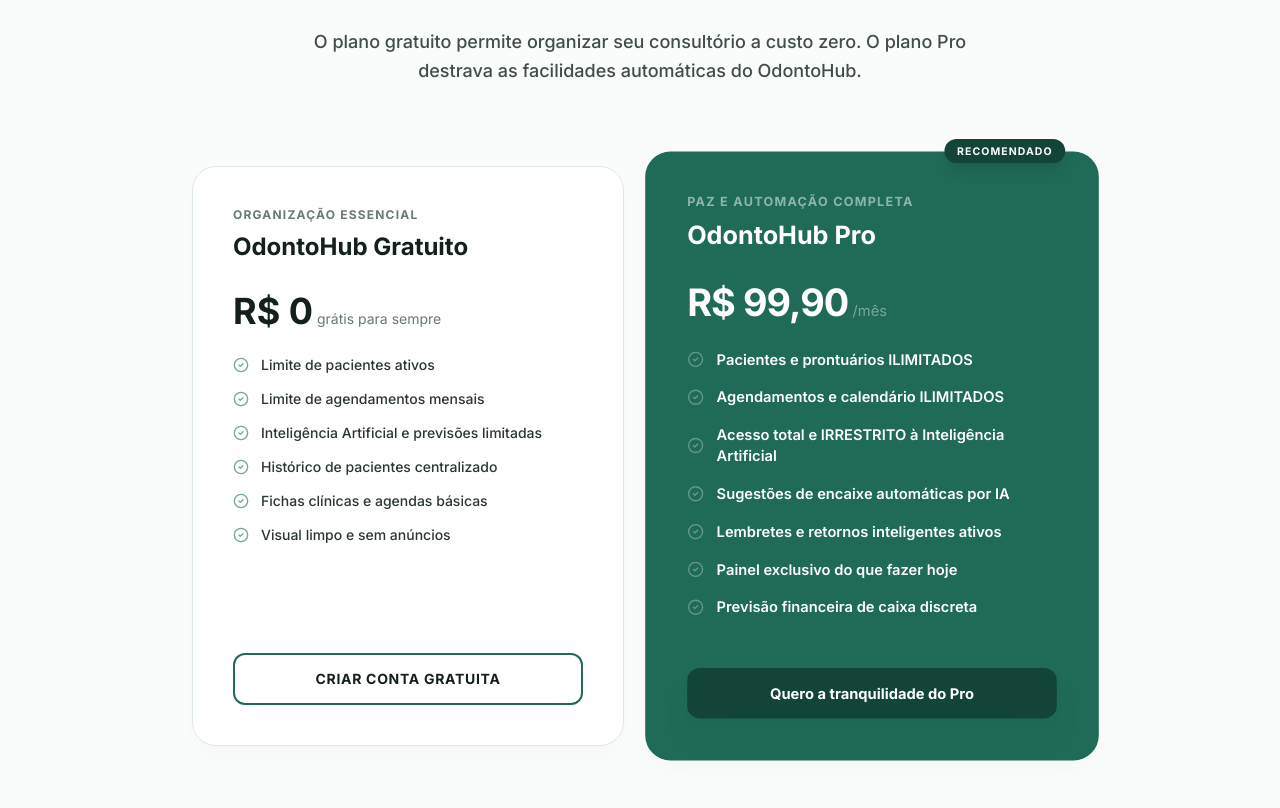
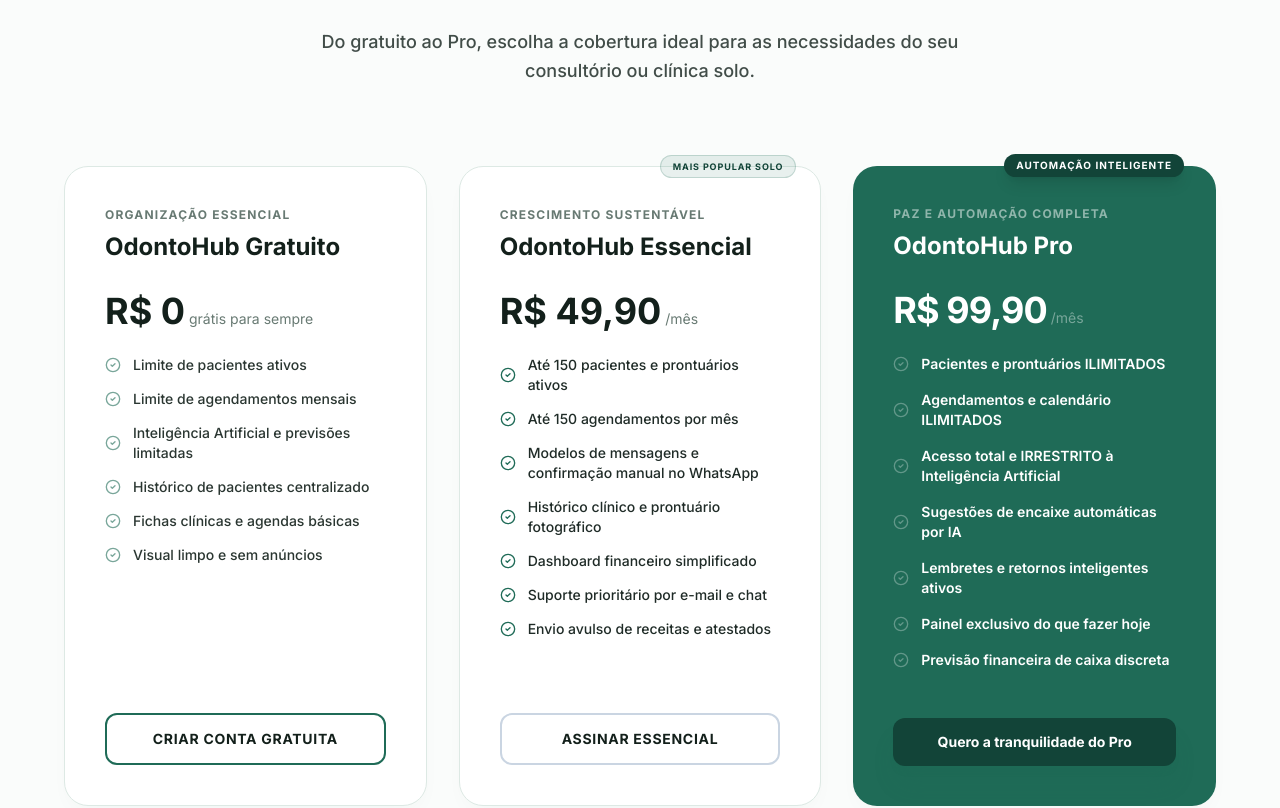
Before and after one commit to Samugodoy1/lpodontohub, a React (Vite) app: page / in a window 1280 px wide. Shown: the part 9260-10068 px from the top of the page. Built offline with nearby package versions, Linux system fonts and the light colour scheme; no server answers; the database is empty.

Commit message:
feat: update pricing tiers and layout
Adjusted pricing plan grids to include an intermediate tier and updated plan details across Home, Academy, and Confirmation pages to reflect new offerings.

```diff
--- a/src/pages/Academy.tsx
+++ b/src/pages/Academy.tsx
@@ -549,7 +549,7 @@
              <p className="text-base md:text-xl text-brand-text/50 font-semibold max-w-3xl mx-auto leading-relaxed">Não vendemos seus dados nem exibimos anúncios irritantes. O plano Grátis oferece tudo o que você precisa para começar a organizar sua rotina, e o plano Ilimitado existe para quando você quiser guardar todo seu histórico clínico acadêmico.</p>
           </div>
 
-          <div className="grid grid-cols-1 md:grid-cols-2 gap-6 md:gap-10 max-w-5xl mx-auto px-4 md:px-0">
+          <div className="grid grid-cols-1 lg:grid-cols-3 gap-6 lg:gap-8 max-w-6xl mx-auto px-4 md:px-0">
              {/* Plan 1 - Free */}
              <div className="bg-[#FAF9F5] border border-brand-border rounded-[2rem] md:rounded-[3rem] p-8 md:p-12 flex flex-col h-full hover:bg-white hover:shadow-2xl transition-all duration-500 text-left">
                 <div className="mb-8 md:mb-10">
@@ -583,8 +583,41 @@
                 </a>
              </div>
 
-             {/* Plan 2 - Student Pro/Unlimited */}
-             <div className="bg-brand-academy border border-brand-academy rounded-[2rem] md:rounded-[3rem] p-8 md:p-12 flex flex-col h-full text-white shadow-2xl shadow-brand-academy/25 group md:hover:scale-[1.02] transition-transform duration-500 mt-4 md:mt-0 text-left">
+             {/* Plan 2 - Clinical/Standard (Intermediate) */}
+             <div className="bg-white border border-brand-border rounded-[2rem] md:rounded-[3rem] p-8 md:p-12 flex flex-col h-full hover:bg-[#FAF9F5]/40 hover:shadow-2xl transition-all duration-500 text-left relative">
+                <div className="absolute top-5 right-6 bg-[#FAF3FF] text-brand-academy border border-brand-academy/20 text-[9px] font-bold px-3 py-1 rounded-full uppercase tracking-widest">Mais Equilibrado</div>
+                <div className="mb-8 md:mb-10">
+                   <div className="flex justify-between items-center mb-2">
+                     <h3 className="text-2xl md:text-3xl font-bold text-brand-text">Plano Clínico</h3>
+                   </div>
+                   <p className="text-brand-text/50 font-semibold text-sm mb-6 leading-relaxed">Excelente para organizar suas disciplinas práticas e as imagens de seus atendimentos.</p>
+                   <div className="text-4xl md:text-5xl font-extrabold text-brand-text mb-2 tracking-tight">R$ 12,90 <span className="text-sm font-semibold opacity-40">/mês</span></div>
+                </div>
+
+                <div className="h-px bg-slate-100 w-full mb-8" />
+
+                <div className="flex-grow space-y-4 mb-10 md:mb-12">
+                   {[
+                     "Até 15 pacientes ativos simultâneos",
+                     "Até 500 fotos clínicas na galeria do app",
+                     "Agenda completa de clínicas acadêmicas",
+                     "Checklists instrumentais de todas as matérias",
+                     "Exportação das evoluções clínicas em PDF",
+                     "Modelos estruturados de evolução rápida"
+                   ].map(f => (
+                     <div key={f} className="flex items-start gap-3 text-brand-text/80 font-semibold text-sm">
+                        <CheckCircle2 size={16} className="text-brand-academy shrink-0 mt-0.5" /> <span>{f}</span>
+                     </div>
+                   ))}
+                </div>
+
+                <a href="https://academy.odontohub.app.br" id="btn-pricing-clinical" className="w-full mt-auto">
+                  <Button variant="outline" className="w-full py-4 md:py-5 rounded-2xl border-2 hover:bg-brand-bg-alt border-brand-academy text-brand-academy font-bold uppercase text-xs tracking-wider">Ativar plano clínico</Button>
+                </a>
+             </div>
+
+             {/* Plan 3 - Student Pro/Unlimited */}
+             <div className="bg-brand-academy border border-brand-academy rounded-[2rem] md:rounded-[3rem] p-8 md:p-12 flex flex-col h-full text-white shadow-2xl shadow-brand-academy/25 group md:hover:scale-[1.02] transition-transform duration-500 text-left relative">
                 <div className="mb-8 md:mb-10">
                   <div className="flex justify-between items-center mb-2">
                     <h3 className="text-2xl md:text-3xl font-bold">Plano Ilimitado</h3>
--- a/src/pages/Confirmation.tsx
+++ b/src/pages/Confirmation.tsx
@@ -34,7 +34,31 @@
   });
 
   const getPlanDetails = () => {
-    if (isAcademy) {
+    switch (plan.toLowerCase()) {
+      case 'essencial':
+        return {
+          name: 'Plano OdontoHub Essencial',
+          price: 'R$ 49,90',
+          period: 'Mensal',
+          targetColor: 'brand-green',
+          bgSoft: 'bg-brand-green-soft',
+          subText: 'Gestão ideal para consultórios solo em crescimento',
+          redirectUrl: 'https://sistema.odontohub.app.br',
+          buttonStyle: 'bg-brand-green text-white hover:bg-brand-green/95 shadow-lg shadow-brand-green/25'
+        };
+      case 'clinico':
+        return {
+          name: 'Plano OdontoHub Academy Clínico',
+          price: 'R$ 12,90',
+          period: 'Mensal',
+          targetColor: 'brand-academy',
+          bgSoft: 'bg-brand-academy-soft',
+          subText: 'A organização ideal para as suas clínicas universitárias',
+          redirectUrl: 'https://academy.odontohub.app.br',
+          buttonStyle: 'bg-brand-academy text-white hover:bg-brand-academy/95 shadow-lg shadow-brand-academy/25'
+        };
+      case 'academy':
+      case 'ilimitado':
          return {
           name: 'Plano OdontoHub Academy Ilimitado',
           price: 'R$ 24,90',
@@ -45,10 +69,11 @@
           redirectUrl: 'https://academy.odontohub.app.br',
           buttonStyle: 'bg-brand-academy text-white hover:bg-brand-academy/95 shadow-lg shadow-brand-academy/25'
         };
-    } else {
+      case 'pro':
+      default:
         return {
           name: 'Plano OdontoHub Pro Ilimitado',
-        price: 'R$ 79,90',
+          price: 'R$ 99,90',
           period: 'Mensal',
           targetColor: 'brand-green',
           bgSoft: 'bg-brand-green-soft',
--- a/src/pages/Home.tsx
+++ b/src/pages/Home.tsx
@@ -388,10 +388,10 @@
       <Section id="planos">
         <SectionHeader
           title="Comece com a organização básica. Evolua para a clareza total."
-          subtitle="O plano gratuito permite organizar seu consultório a custo zero. O plano Pro destrava as facilidades automáticas do OdontoHub."
+          subtitle="Do gratuito ao Pro, escolha a cobertura ideal para as necessidades do seu consultório ou clínica solo."
         />
 
-        <div className="grid grid-cols-1 md:grid-cols-2 gap-6 md:gap-8 max-w-4xl mx-auto items-stretch px-2 md:px-0 text-left">
+        <div className="grid grid-cols-1 lg:grid-cols-3 gap-6 lg:gap-8 max-w-6xl mx-auto items-stretch px-2 md:px-0 text-left">
           <div className="premium-card p-8 md:p-10 flex flex-col">
             <p className="text-[10px] md:text-xs font-bold text-brand-text-muted uppercase tracking-widest mb-1.5 md:mb-2">Organização Essencial</p>
             <h3 className="text-xl md:text-2xl font-bold text-brand-text mb-1">OdontoHub Gratuito</h3>
@@ -420,8 +420,38 @@
             </a>
           </div>
 
-          <div className="premium-card p-8 md:p-10 flex flex-col !bg-brand-green text-white border-none shadow-2xl relative mt-4 md:mt-0 md:scale-105">
-            <div className="absolute -top-3 right-6 md:right-8 bg-brand-green-dark text-[9px] md:text-[10px] font-bold px-3 py-1 rounded-full uppercase tracking-widest shadow-lg text-white">Recomendado</div>
+          <div className="premium-card p-8 md:p-10 flex flex-col border-2 border-brand-green/30 bg-white shadow-lg relative">
+            <div className="absolute -top-3 right-6 bg-brand-green/10 text-brand-green-dark text-[9px] font-bold px-3 py-1 rounded-full uppercase tracking-widest border border-brand-green/20">Mais Popular Solo</div>
+            <p className="text-[10px] md:text-xs font-bold text-brand-text-muted uppercase tracking-widest mb-1.5 md:mb-2">Crescimento Sustentável</p>
+            <h3 className="text-xl md:text-2xl font-bold text-brand-text mb-1">OdontoHub Essencial</h3>
+            <div className="flex items-baseline gap-1 my-5 md:my-6">
+              <span className="text-3xl md:text-4xl font-bold text-brand-text">R$ 49,90</span>
+              <span className="text-brand-text-muted text-xs md:text-sm">/mês</span>
+            </div>
+
+            <ul className="space-y-3.5 mb-8 md:mb-12 flex-grow">
+              {[
+                "Até 150 pacientes e prontuários ativos",
+                "Até 150 agendamentos por mês",
+                "Modelos de mensagens e confirmação manual no WhatsApp",
+                "Histórico clínico e prontuário fotográfico",
+                "Dashboard financeiro simplificado",
+                "Suporte prioritário por e-mail e chat",
+                "Envio avulso de receitas e atestados"
+              ].map((feat) => (
+                <li key={feat} className="flex items-center gap-3 text-sm text-brand-text/95 font-medium">
+                  <CheckCircle2 size={16} className="text-brand-green shrink-0" /> {feat}
+                </li>
+              ))}
+            </ul>
+
+            <a href="https://sistema.odontohub.app.br" className="w-full">
+              <Button variant="outline" className="w-full py-4 rounded-xl border-2 text-xs uppercase tracking-wider font-extrabold text-[#111827] border-slate-300 hover:bg-slate-50">Assinar Essencial</Button>
+            </a>
+          </div>
+
+          <div className="premium-card p-8 md:p-10 flex flex-col !bg-brand-green text-white border-none shadow-2xl relative">
+            <div className="absolute -top-3 right-6 md:right-8 bg-brand-green-dark text-[9px] md:text-[10px] font-bold px-3 py-1 rounded-full uppercase tracking-widest shadow-lg text-white">Automação Inteligente</div>
             <p className="text-[10px] md:text-xs font-bold text-white/50 uppercase tracking-widest mb-1.5 md:mb-2">Paz e automação completa</p>
             <h3 className="text-xl md:text-2xl font-bold mb-1 text-white">OdontoHub Pro</h3>
             <div className="flex items-baseline gap-1 my-5 md:my-6">
```
Lines whose indentation alone changed are shown as unchanged.
